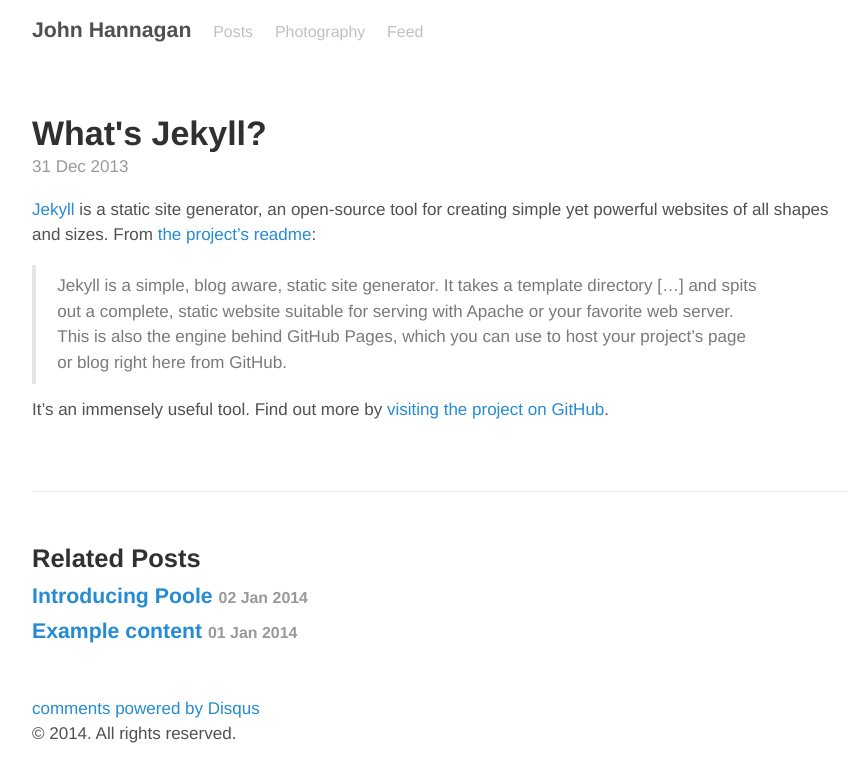
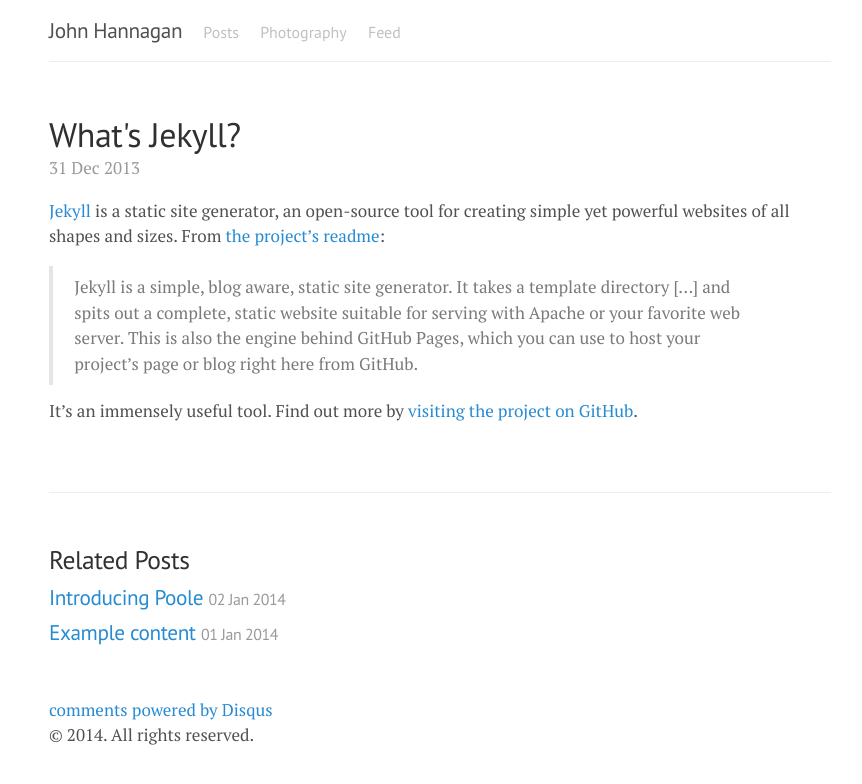
Before and after one commit to Weetbix/weetbix.github.io, a Jekyll site: the page built from _posts/2013-12-31-whats-jekyll.md, in a window 1280 px wide. Shown: the top 784 px of the page, without its empty margins (200-1062 px from the left). Built offline with Jekyll 4.4.1, drawn with Linux system fonts in a browser that asks for light colours; Markdown is read by kramdown in place of the engine named in the settings; comment, search, counter and statistics services are not loaded.

Commit message:
Add lanyon style

```diff
--- a/_includes/head.html
+++ b/_includes/head.html
@@ -16,6 +16,8 @@
   <!-- CSS -->
   <link rel="stylesheet" href="{{ site.baseurl }}public/css/poole.css">
   <link rel="stylesheet" href="{{ site.baseurl }}public/css/syntax.css">
+  <link rel="stylesheet" href="{{ site.baseurl }}public/css/lanyon.css">
+  <link rel="stylesheet" href="http://fonts.googleapis.com/css?family=PT+Serif:400,400italic,700|PT+Sans:400">
 
   <!-- Icons -->
   <link rel="apple-touch-icon-precomposed" sizes="144x144" href="{{ site.baseurl }}public/apple-touch-icon-144-precomposed.png">
--- /dev/null
+++ b/public/css/lanyon.css
@@ -0,0 +1,527 @@
+/*
+ *  ___
+ * /\_ \
+ * \//\ \      __      ___   __  __    ___     ___
+ *   \ \ \   /'__`\  /' _ `\/\ \/\ \  / __`\ /' _ `\
+ *    \_\ \_/\ \_\.\_/\ \/\ \ \ \_\ \/\ \_\ \/\ \/\ \
+ *    /\____\ \__/.\_\ \_\ \_\/`____ \ \____/\ \_\ \_\
+ *    \/____/\/__/\/_/\/_/\/_/`/___/> \/___/  \/_/\/_/
+ *                               /\___/
+ *                               \/__/
+ *
+ * Designed, built, and released under MIT license by @mdo. Learn more at
+ * https://github.com/poole/lanyon.
+ */
+
+
+/*
+ * Contents
+ *
+ * Global resets
+ * Masthead
+ * Sidebar
+ * Slide effect
+ * Posts and pages
+ * Pagination
+ * Reverse layout
+ * Themes
+ */
+
+
+/*
+ * Global resets
+ *
+ * Update the foundational and global aspects of the page.
+ */
+
+/* Prevent scroll on narrow devices */
+html,
+body {
+  overflow-x: hidden;
+}
+
+html {
+  font-family: "PT Serif", Georgia, "Times New Roman", serif;
+}
+
+h1, h2, h3, h4, h5, h6 {
+  font-family: "PT Sans", Helvetica, Arial, sans-serif;
+  font-weight: 400;
+  color: #313131;
+  letter-spacing: -.025rem;
+}
+
+
+/*
+ * Wrapper
+ *
+ * The wrapper is used to position site content when the sidebar is toggled. We
+ * use an outter wrap to position the sidebar without interferring with the
+ * regular page content.
+ */
+
+.wrap {
+  position: relative;
+  width: 100%;
+}
+
+
+/*
+ * Container
+ *
+ * Center the page content.
+ */
+
+.container {
+  max-width: 28rem;
+}
+@media (min-width: 38rem) {
+  .container {
+    max-width: 32rem;
+  }
+}
+@media (min-width: 56rem) {
+  .container {
+    max-width: 48rem;
+  }
+}
+
+
+/*
+ * Masthead
+ *
+ * Super small header above the content for site name and short description.
+ */
+
+.masthead {
+  padding-top:    1rem;
+  padding-bottom: 1rem;
+  margin-bottom: 3rem;
+  border-bottom: 1px solid #eee;
+}
+.masthead-title {
+  margin-top: 0;
+  margin-bottom: 0;
+  color: #505050;
+}
+.masthead-title a {
+  color: #505050;
+}
+.masthead-title small {
+  font-size: 75%;
+  font-weight: 400;
+  color: #c0c0c0;
+  letter-spacing: 0;
+}
+
+@media (max-width: 48rem) {
+  .masthead-title {
+    text-align: center;
+  }
+  .masthead-title small {
+    display: none;
+  }
+}
+
+
+/*
+ * Sidebar
+ *
+ * The sidebar is the drawer, the item we are toggling with our handy hamburger
+ * button in the corner of the page.
+ *
+ * This particular sidebar implementation was inspired by Chris Coyier's
+ * "Offcanvas Menu with CSS Target" article, and the checkbox variation from the
+ * comments by a reader. It modifies both implementations to continue using the
+ * checkbox (no change in URL means no polluted browser history), but this uses
+ * `position` for the menu to avoid some potential content reflow issues.
+ *
+ * Source: http://css-tricks.com/off-canvas-menu-with-css-target/#comment-207504
+ */
+
+/* Style and "hide" the sidebar */
+.sidebar {
+  position: fixed;
+  top: 0;
+  bottom: 0;
+  left: -14rem;
+  width: 14rem;
+  visibility: hidden;
+  overflow-y: auto;
+  font-family: "PT Sans", Helvetica, Arial, sans-serif;
+  font-size: .875rem; /* 15px */
+  color: rgba(255,255,255,.6);
+  background-color: #202020;
+  -webkit-transition: all .3s ease-in-out;
+          transition: all .3s ease-in-out;
+}
+@media (min-width: 30rem) {
+  .sidebar {
+    font-size: .75rem; /* 14px */
+  }
+}
+
+/* Sidebar content */
+.sidebar a {
+  font-weight: normal;
+  color: #fff;
+}
+.sidebar-item {
+  padding: 1rem;
+}
+.sidebar-item p:last-child {
+  margin-bottom: 0;
+}
+
+/* Sidebar nav */
+.sidebar-nav {
+  border-bottom: 1px solid rgba(255,255,255,.1);
+}
+.sidebar-nav-item {
+  display: block;
+  padding: .5rem 1rem;
+  border-top: 1px solid rgba(255,255,255,.1);
+}
+.sidebar-nav-item.active,
+a.sidebar-nav-item:hover,
+a.sidebar-nav-item:focus {
+  text-decoration: none;
+  background-color: rgba(255,255,255,.1);
+  border-color: transparent;
+}
+
+@media (min-width: 48rem) {
+  .sidebar-item {
+    padding: 1.5rem;
+  }
+  .sidebar-nav-item {
+    padding-left:  1.5rem;
+    padding-right: 1.5rem;
+  }
+}
+
+/* Hide the sidebar checkbox that we toggle with `.sidebar-toggle` */
+.sidebar-checkbox {
+  display: none;
+}
+
+/* Style the `label` that we use to target the `.sidebar-checkbox` */
+.sidebar-toggle {
+  position: absolute;
+  top:  1rem;
+  left: 1rem;
+  display: block;
+  width: 2.2rem;
+  padding: .5rem .65rem;
+  color: #505050;
+  background-color: #fff;
+  border-radius: 4px;
+  cursor: pointer;
+}
+.sidebar-toggle:before {
+  display: block;
+  content: "";
+  width: 100%;
+  padding-bottom: .125rem;
+  border-top: .375rem double;
+  border-bottom: .125rem solid;
+
+  /* Make the border inside the box */
+  -webkit-box-sizing: border-box;
+     -moz-box-sizing: border-box;
+          box-sizing: border-box;
+}
+
+.sidebar-toggle:active,
+#sidebar-checkbox:checked ~ .sidebar-toggle {
+  color: #fff;
+  background-color: #505050;
+}
+
+@media (min-width: 30.1rem) {
+  .sidebar-toggle {
+    position: fixed;
+    width: 2.25rem;
+  }
+  .sidebar-toggle:before {
+    padding-bottom: .15rem;
+    border-top-width: .45rem;
+    border-bottom-width: .15rem;
+  }
+}
+
+
+/* Slide effect
+ *
+ * Handle the sliding effects of the sidebar and content in one spot, seperate
+ * from the default styles.
+ *
+ * As an a heads up, we don't use `transform: translate3d()` here because when
+ * mixed with `position: fixed;` for the sidebar toggle, it creates a new
+ * containing block. Put simply, the fixed sidebar toggle behaves like
+ * `position: absolute;` when transformed.
+ *
+ * Read more about it at http://meyerweb.com/eric/thoughts/2011/09/12/.
+ */
+
+.wrap,
+.sidebar,
+.sidebar-toggle {
+  -webkit-backface-visibility: hidden;
+      -ms-backface-visibility: hidden;
+          backface-visibility: hidden;
+}
+.wrap,
+.sidebar-toggle {
+  -webkit-transition: -webkit-transform .3s ease-in-out;
+          transition: transform .3s ease-in-out;
+}
+
+#sidebar-checkbox:checked + .sidebar {
+  visibility: visible;
+}
+#sidebar-checkbox:checked ~ .sidebar,
+#sidebar-checkbox:checked ~ .wrap,
+#sidebar-checkbox:checked ~ .sidebar-toggle {
+  -webkit-transform: translateX(14rem);
+      -ms-transform: translateX(14rem);
+          transform: translateX(14rem);
+}
+
+
+/*
+ * Posts and pages
+ *
+ * Each post is wrapped in `.post` and is used on default and post layouts. Each
+ * page is wrapped in `.page` and is only used on the page layout.
+ */
+
+.page,
+.post {
+  margin-bottom: 4em;
+}
+
+/* Blog post or page title */
+.page-title,
+.post-title,
+.post-title a {
+  color: #303030;
+}
+.page-title,
+.post-title {
+  margin-top: 0;
+}
+
+/* Meta data line below post title */
+.post-date {
+  display: block;
+  margin-top: -.5rem;
+  margin-bottom: 1rem;
+  color: #9a9a9a;
+}
+
+/* Related posts */
+.related {
+  padding-top: 2rem;
+  padding-bottom: 2rem;
+  border-top: 1px solid #eee;
+}
+.related-posts {
+  padding-left: 0;
+  list-style: none;
+}
+.related-posts h3 {
+  margin-top: 0;
+}
+.related-posts li small {
+  font-size: 75%;
+  color: #999;
+}
+.related-posts li a:hover {
+  color: #268bd2;
+  text-decoration: none;
+}
+.related-posts li a:hover small {
+  color: inherit;
+}
+
+
+/*
+ * Pagination
+ *
+ * Super lightweight (HTML-wise) blog pagination. `span`s are provide for when
+ * there are no more previous or next posts to show.
+ */
+
+.pagination {
+  overflow: hidden; /* clearfix */
+  margin-left: -1rem;
+  margin-right: -1rem;
+  font-family: "PT Sans", Helvetica, Arial, sans-serif;
+  color: #ccc;
+  text-align: center;
+}
+
+/* Pagination items can be `span`s or `a`s */
+.pagination-item {
+  display: block;
+  padding: 1rem;
+  border: 1px solid #eee;
+}
+.pagination-item:first-child {
+  margin-bottom: -1px;
+}
+
+/* Only provide a hover state for linked pagination items */
+a.pagination-item:hover {
+  background-color: #f5f5f5;
+}
+
+@media (min-width: 30rem) {
+  .pagination {
+    margin: 3rem 0;
+  }
+  .pagination-item {
+    float: left;
+    width: 50%;
+  }
+  .pagination-item:first-child {
+    margin-bottom: 0;
+    border-top-left-radius:    4px;
+    border-bottom-left-radius: 4px;
+  }
+  .pagination-item:last-child {
+    margin-left: -1px;
+    border-top-right-radius:    4px;
+    border-bottom-right-radius: 4px;
+  }
+}
+
+
+/*
+ * Reverse layout
+ *
+ * Flip the orientation of the page by placing the `.sidebar` and sidebar toggle
+ * on the right side.
+ */
+
+.layout-reverse .sidebar {
+  left: auto;
+  right: -14rem;
+}
+.layout-reverse .sidebar-toggle {
+  left: auto;
+  right: 1rem;
+}
+
+.layout-reverse #sidebar-checkbox:checked ~ .sidebar,
+.layout-reverse #sidebar-checkbox:checked ~ .wrap,
+.layout-reverse #sidebar-checkbox:checked ~ .sidebar-toggle {
+  -webkit-transform: translateX(-14rem);
+      -ms-transform: translateX(-14rem);
+          transform: translateX(-14rem);
+}
+
+
+/*
+ * Themes
+ *
+ * Apply custom color schemes by adding the appropriate class to the `body`.
+ * Based on colors from Base16: http://chriskempson.github.io/base16/#default.
+ */
+
+/* Red */
+.theme-base-08 .sidebar,
+.theme-base-08 .sidebar-toggle:active,
+.theme-base-08 #sidebar-checkbox:checked ~ .sidebar-toggle {
+  background-color: #ac4142;
+}
+.theme-base-08 .container a,
+.theme-base-08 .sidebar-toggle,
+.theme-base-08 .related-posts li a:hover {
+  color: #ac4142;
+}
+
+/* Orange */
+.theme-base-09 .sidebar,
+.theme-base-09 .sidebar-toggle:active,
+.theme-base-09 #sidebar-checkbox:checked ~ .sidebar-toggle {
+  background-color: #d28445;
+}
+.theme-base-09 .container a,
+.theme-base-09 .sidebar-toggle,
+.theme-base-09 .related-posts li a:hover {
+  color: #d28445;
+}
+
+/* Yellow */
+.theme-base-0a .sidebar,
+.theme-base-0a .sidebar-toggle:active,
+.theme-base-0a #sidebar-checkbox:checked ~ .sidebar-toggle {
+  background-color: #f4bf75;
+}
+.theme-base-0a .container a,
+.theme-base-0a .sidebar-toggle,
+.theme-base-0a .related-posts li a:hover {
+  color: #f4bf75;
+}
+
+/* Green */
+.theme-base-0b .sidebar,
+.theme-base-0b .sidebar-toggle:active,
+.theme-base-0b #sidebar-checkbox:checked ~ .sidebar-toggle {
+  background-color: #90a959;
+}
+.theme-base-0b .container a,
+.theme-base-0b .sidebar-toggle,
+.theme-base-0b .related-posts li a:hover {
+  color: #90a959;
+}
+
+/* Cyan */
+.theme-base-0c .sidebar,
+.theme-base-0c .sidebar-toggle:active,
+.theme-base-0c #sidebar-checkbox:checked ~ .sidebar-toggle {
+  background-color: #75b5aa;
+}
+.theme-base-0c .container a,
+.theme-base-0c .sidebar-toggle,
+.theme-base-0c .related-posts li a:hover {
+  color: #75b5aa;
+}
+
+/* Blue */
+.theme-base-0d .sidebar,
+.theme-base-0d .sidebar-toggle:active,
+.theme-base-0d #sidebar-checkbox:checked ~ .sidebar-toggle {
+  background-color: #6a9fb5;
+}
+.theme-base-0d .container a,
+.theme-base-0d .sidebar-toggle,
+.theme-base-0d .related-posts li a:hover {
+  color: #6a9fb5;
+}
+
+/* Magenta */
+.theme-base-0e .sidebar,
+.theme-base-0e .sidebar-toggle:active,
+.theme-base-0e #sidebar-checkbox:checked ~ .sidebar-toggle {
+  background-color: #aa759f;
+}
+.theme-base-0e .container a,
+.theme-base-0e .sidebar-toggle,
+.theme-base-0e .related-posts li a:hover {
+  color: #aa759f;
+}
+
+/* Brown */
+.theme-base-0f .sidebar,
+.theme-base-0f .sidebar-toggle:active,
+.theme-base-0f #sidebar-checkbox:checked ~ .sidebar-toggle {
+  background-color: #8f5536;
+}
+.theme-base-0f .container a,
+.theme-base-0f .sidebar-toggle,
+.theme-base-0f .related-posts li a:hover {
+  color: #8f5536;
+}
```
